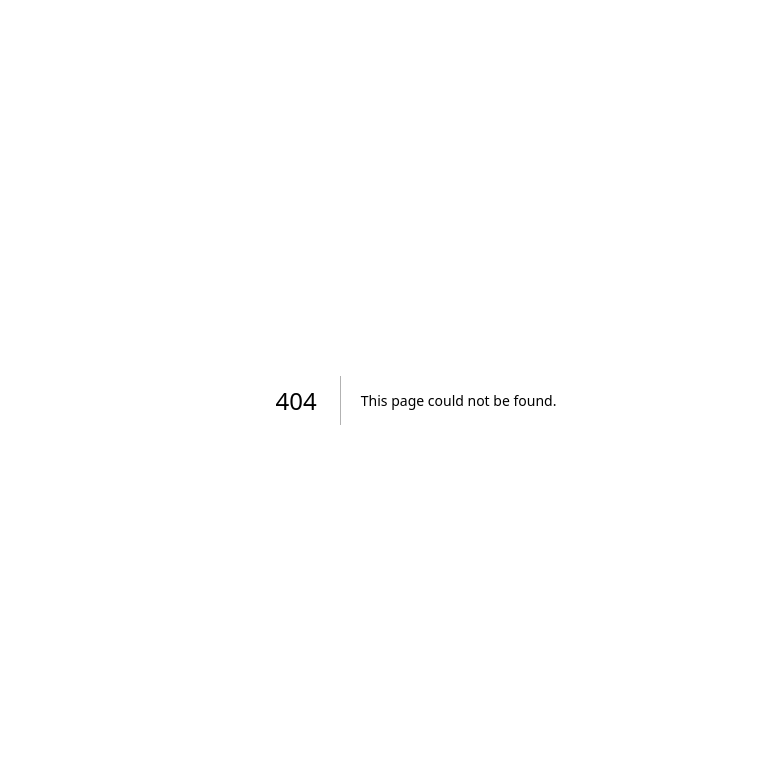
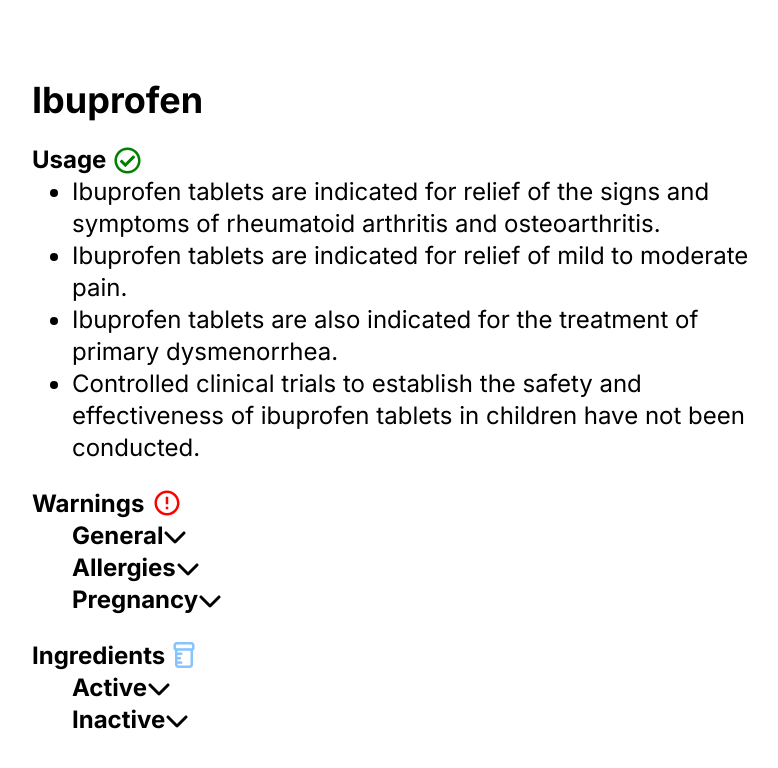
Before and after one commit to NasserBen/MediSearch, a Next.js app in the folder medisearch/: page /drug in a window 1280 px wide. Before the commit this address had no page. Shown: the top 768 px of the page, without its empty margins (224-1002 px from the left). Built offline with nearby package versions, Linux system fonts and the light colour scheme.

Commit message:
create drug page

```diff
--- /dev/null
+++ b/medisearch/app/drug/page.js
@@ -0,0 +1,16 @@
+import DrugFacts from "@/components/drugFacts";
+
+export default function Home() {
+  return (
+    <DrugFacts
+        drugFacts={{
+        drugName: "Ibuprofen",
+        usage: "Ibuprofen tablets are indicated for relief of the signs and symptoms of rheumatoid arthritis and osteoarthritis. Ibuprofen tablets are indicated for relief of mild to moderate pain. Ibuprofen tablets are also indicated for the treatment of primary dysmenorrhea. Controlled clinical trials to establish the safety and effectiveness of ibuprofen tablets in children have not been conducted.",
+        genWarnings: "Cardiovascular Thrombotic Events Nonsteroidal anti-inflammatory drugs (NSAIDs) cause an increased risk of serious cardiovascular thrombotic events, including myocardial infarction and stroke, which can be fatal. This risk may occur early in treatment and may increase with duration of use. Ibuprofen tablets are contraindicated in the setting of coronary artery bypass graft (CABG) surgery. Gastrointestinal Risk NSAIDs cause an increased risk of serious gastrointestinal adverse events including bleeding, ulceration, and perforation of the stomach or intestines, which can be fatal. These events can occur at any time during use and without warning symptoms. Elderly patients are at greater risk for serious gastrointestinal events.",
+        allergyWarnings: "Preexisting asthma Patients with asthma may have aspirin-sensitive asthma. The use of aspirin in patients with aspirin-sensitive asthma has been associated with severe bronchospasm, which can be fatal. Since cross reactivity, including bronchospasm, between aspirin and NSAIDs has been reported in such aspirin-sensitive patients, ibuprofen tablets should not be administered to patients with this form of aspirin sensitivity and should be used with caution in patients with preexisting asthma.",
+        pregWarnings: "Information for Patients Patients should be informed of the following information before initiating therapy with an NSAID and periodically during the course of ongoing therapy. Patients should also be encouraged to read the NSAID Medication Guide that accompanies each prescription dispensed. Cardiovascular Thrombotic Events Advise patients to be alert for the symptoms of cardiovascular thrombotic events, including chest pain, shortness of breath, weakness, or slurring of speech, and to report any of these symptoms to their health care provider immediately [ see Warnings ]. Ibuprofen tablets, like other NSAIDs, can cause GI discomfort and, rarely, serious GI side effects, such as ulcers and bleeding, which may result in hospitalization and even death.",
+        activeIngred: "Ibuprofen 400 mg, 600 mg, and 800 mg tablets",
+        inactiveIngred: "colloidal silicon dioxide, croscarmellose sodium, microcrystalline cellulose, polyethylene glycol, polyvinyl alcohol-part. hydrolyzed, povidone, stearic acid, talc and titanium dioxide.",
+      }}/>
+  );
+}
--- /dev/null
+++ b/medisearch/components/drugFacts.jsx
@@ -0,0 +1,114 @@
+"use client"
+
+import { useState } from 'react';
+import { FaRegCheckCircle } from "react-icons/fa";
+import { RiErrorWarningLine } from "react-icons/ri";
+import { CiPillsBottle1 } from "react-icons/ci";
+import { FaChevronUp } from "react-icons/fa6";
+import { FaChevronDown } from "react-icons/fa6";
+
+
+export default function DrugFacts({drugFacts}) {
+    const {
+        drugName,
+        usage,
+        genWarnings,
+        allergyWarnings,
+        pregWarnings,
+        activeIngred,
+        inactiveIngred,
+    } = drugFacts;
+
+    const usageItems = usage.split('.').filter(item => item.trim() !== '');
+    const genWarnItems = genWarnings.split('.').filter(item => item.trim() !== '');
+    const allergyWarnItems = allergyWarnings.split('.').filter(item => item.trim() !== '');
+    const pregWarnItems = pregWarnings.split('.').filter(item => item.trim() !== '');
+
+
+    const [isGenWarnOpen, setIsGenWarnOpen] = useState(false);
+    const [isAllergyWarnOpen, setIsAllergyWarnOpen] = useState(false);
+    const [isPregWarnOpen, setIsPregWarnOpen] = useState(false);
+    const [isActiveOpen, setIsActiveOpen] = useState(false);
+    const [isInactiveOpen, setIsInactiveOpen] = useState(false);
+
+
+    return (
+      <div className="mx-64 mt-20">
+        <div className="text-4xl font-bold">
+            {drugName}
+        </div>
+        <br/>
+        <div className="flex items-center text-2xl font-bold">
+            Usage
+            <FaRegCheckCircle color="green" size={27} className="ml-2"/>
+
+        </div>
+        <ul className="list-disc mx-10 text-2xl">
+            {usageItems.map((item, index) => (
+                <li key={index}>{item.trim()}.</li>
+            ))}
+        </ul>
+        <br/>
+        <div className="flex text-2xl font-bold">
+            Warnings
+            <RiErrorWarningLine color="red" size={30} className="ml-2"/>
+        </div>
+        <ul className="mx-10 text-2xl font-bold">
+            <li className="flex items-center" onClick={() => setIsGenWarnOpen(!isGenWarnOpen)} style={{ cursor: 'pointer' }}>
+                General {isGenWarnOpen ? <FaChevronUp /> : <FaChevronDown />}
+            </li>
+            {isGenWarnOpen && (
+                <ul className="list-disc mx-10 text-2xl font-normal">
+                    {genWarnItems.map((item, index) => (
+                        <li key={index}>{item.trim()}.</li>
+                    ))}
+                </ul>
+            )}
+            <li className="flex items-center" onClick={() => setIsAllergyWarnOpen(!isAllergyWarnOpen)} style={{ cursor: 'pointer' }}>
+                Allergies {isAllergyWarnOpen ? <FaChevronUp /> : <FaChevronDown />}
+            </li>
+            {isAllergyWarnOpen && (
+                <ul className="list-disc mx-10 text-2xl font-normal">
+                    {allergyWarnItems.map((item, index) => (
+                        <li key={index}>{item.trim()}.</li>
+                    ))}
+                </ul>
+            )}
+            <li className="flex items-center" onClick={() => setIsPregWarnOpen(!isPregWarnOpen)} style={{ cursor: 'pointer' }}>
+                Pregnancy {isPregWarnOpen ? <FaChevronUp /> : <FaChevronDown />}
+            </li>
+            {isPregWarnOpen && (
+                <ul className="list-disc mx-10 text-2xl font-normal">
+                    {pregWarnItems.map((item, index) => (
+                        <li key={index}>{item.trim()}.</li>
+                    ))}
+                </ul>
+            )}
+        </ul>
+        <br/>
+        <div className="flex text-2xl font-bold">
+            Ingredients
+            <CiPillsBottle1 color="87C4FF" size={30} stroke="#87C4FF" stroke-width="1" className="ml-1"/>
+        </div>
+        <ul className="list-disc mx-10 text-2xl font-bold">
+            <li className="flex items-center" onClick={() => setIsActiveOpen(!isActiveOpen)} style={{ cursor: 'pointer' }}>
+                Active {isActiveOpen ? <FaChevronUp /> : <FaChevronDown />}
+            </li>
+            {isActiveOpen && (
+                <ul className="list-disc mx-10 text-2xl font-normal">
+                    <li>{activeIngred}</li>
+                </ul>
+            )}
+            <li className="flex items-center" onClick={() => setIsInactiveOpen(!isInactiveOpen)} style={{ cursor: 'pointer' }}>
+                Inactive {isInactiveOpen ? <FaChevronUp /> : <FaChevronDown />}
+            </li>
+            {isInactiveOpen && (
+                <ul className="list-disc mx-10 text-2xl font-normal">
+                    <li>{inactiveIngred}</li>
+                </ul>
+            )}
+        </ul>
+
+      </div>
+    );
+  }
```
Also changed, not shown: medisearch/package.json (+5 -4 lines), 1 other file (tests, documents, lock files or other folders).
